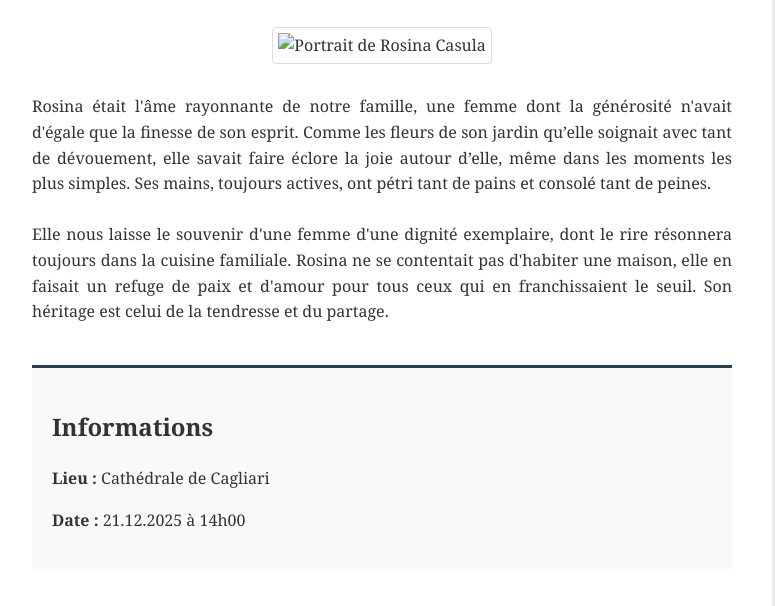
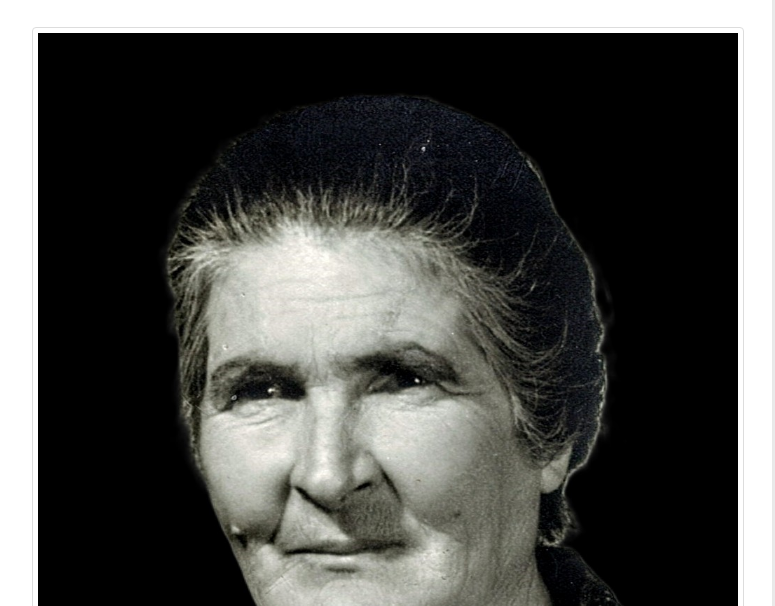
Before and after one commit to naturegravure/naturegravure.github.io, a plain HTML site: page Rosina.html in a window 1280 px wide. Shown: the part 188-794 px from the top of the page, without its empty margins (258-1033 px from the left). Drawn offline with Linux system fonts and the light colour scheme.

Commit message:
Update Rosina.html

```diff
--- a/Rosina.html
+++ b/Rosina.html
@@ -21,7 +21,7 @@
             <h1>Hommage à Rosina Casula</h1>
             <p class="dates">29.10.1903 - 14.07.1977</p>
         </header>
-        <img src="rosina.jpeg" alt="Portrait de Rosina Casula">
+        <img src="rosina.jpg" alt="Portrait de Rosina Casula">
         <div class="texte">Rosina était l'âme rayonnante de notre famille, une femme dont la générosité n'avait d'égale que la finesse de son esprit. Comme les fleurs de son jardin qu’elle soignait avec tant de dévouement, elle savait faire éclore la joie autour d’elle, même dans les moments les plus simples. Ses mains, toujours actives, ont pétri tant de pains et consolé tant de peines.
 
 Elle nous laisse le souvenir d'une femme d'une dignité exemplaire, dont le rire résonnera toujours dans la cuisine familiale. Rosina ne se contentait pas d'habiter une maison, elle en faisait un refuge de paix et d'amour pour tous ceux qui en franchissaient le seuil. Son héritage est celui de la tendresse et du partage.</div>
```
